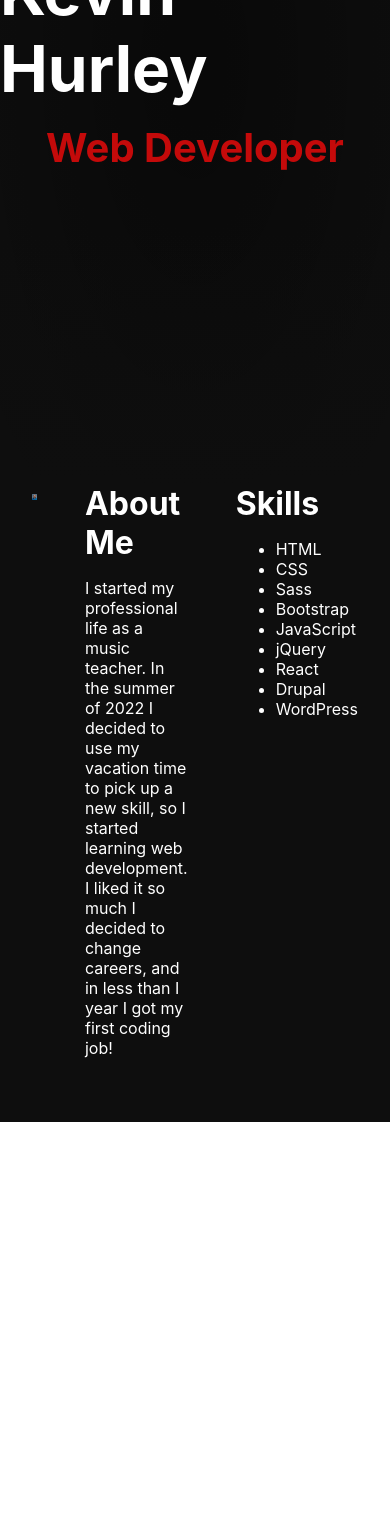
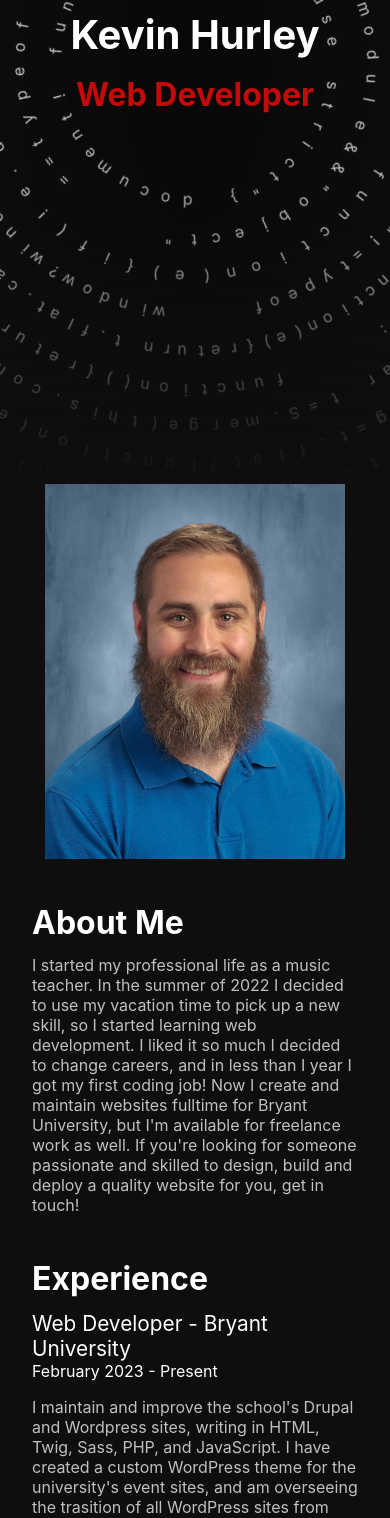
Before and after one commit to kevinhurley23/portfolio, a React (Create React App) app: page / in a window 390 px wide. Shown: the part 360-1878 px from the top of the page. Before the commit the page ends 1482 px from the top, so only its background shows below. Built offline with nearby package versions, Linux system fonts and the light colour scheme.

Commit message:
Finished about section content

```diff
--- a/src/App.css
+++ b/src/App.css
@@ -9,6 +9,7 @@
 .App {
   background-color: var(--background);
   color: var(--primary);
+  font-size: 1rem;
 }
 
 main {
@@ -16,18 +17,18 @@ main {
 }
 
 .container {
-  max-width: 1100px;
+  max-width: 1200px;
   margin: 0 auto;
   padding: 0 2rem;
 }
 
 h1 {
-  font-size: 4rem;
+  font-size: clamp(2.5rem, 7vw, 4rem);
   margin: 0 0 1rem;
 }
 
 h2 {
-  font-size: 3rem;
+  font-size: clamp(2rem, 5vw, 3rem);
   margin: 0 0 1rem;
 }
 
@@ -58,7 +59,7 @@ h3 {
   flex-direction: column;
   justify-content: center;
   align-items: center;
-  & h3 {
+  & h2 {
     margin: 0;
     color: var(--accent1);
   }
@@ -101,17 +102,41 @@ h3 {
 #about .container {
   display: flex;
   gap: 3rem;
+  @media (max-width: 800px) {
+    flex-direction: column;
+  }
   & h3 {
     font-size: 2rem;
+    line-height: 1;
   }
   & .left {
-    /* flex-basis: 300px; */
+    padding: auto;
     & img {
-      width: 100%;
+      display: block;
+      margin: 0 auto;
+      width: min(300px, 80vw);
+      height: auto;
     }
   }
-  & .middle {
-    /* flex-basis: 50%; */
+  & .right {
+    & ul {
+      padding-inline-start: 1.2em;
+      color: var(--secondary);
+      @media (max-width: 800px) {
+        display: flex;
+        gap: 0.6rem 3rem;
+        flex-wrap: wrap;
+      }
+    }
+  }
+  & .experience {
+    margin-top: 3rem;
+  }
+  & .job-title {
+    font-size: 1.3em;
+  }
+  & p {
+    color: var(--secondary);
   }
 }
 
--- a/src/App.js
+++ b/src/App.js
@@ -7,7 +7,7 @@ function App() {
     <div className="App">
       <main>
         <section id="hero">
-          {/* <TextCircles /> */}
+          <TextCircles />
           <div id="hero-text">
             <motion.h1
               initial={{ opacity: 0, y: 200 }}
@@ -16,13 +16,13 @@ function App() {
             >
               Kevin Hurley
             </motion.h1>
-            <motion.h3
+            <motion.h2
               initial={{ opacity: 0, y: 200 }}
               animate={{ opacity: 1, y: 0 }}
               transition={{ delay: 0.2, duration: 1 }}
             >
               Web Developer
-            </motion.h3>
+            </motion.h2>
           </div>
           <div id="overlay-upper"></div>
           <div id="overlay-lower"></div>
@@ -39,8 +39,27 @@ function App() {
                 of 2022 I decided to use my vacation time to pick up a new
                 skill, so I started learning web development. I liked it so much
                 I decided to change careers, and in less than I year I got my
-                first coding job!
+                first coding job! Now I create and maintain websites fulltime
+                for Bryant University, but I'm available for freelance work as
+                well. If you're looking for someone passionate and skilled to
+                design, build and deploy a quality website for you, get in
+                touch!
               </p>
+              <h3 className="experience">Experience</h3>
+              <div className="job">
+                <div className="job-title">
+                  Web Developer - Bryant University
+                </div>
+                <div className="job-length">February 2023 - Present</div>
+                <p className="job-description">
+                  I maintain and improve the school's Drupal and Wordpress
+                  sites, writing in HTML, Twig, Sass, PHP, and JavaScript. I
+                  have created a custom WordPress theme for the university's
+                  event sites, and am overseeing the trasition of all WordPress
+                  sites from hosting on local servers to WP Engine. I work on
+                  templates for a variety of different Drupal entity types.
+                </p>
+              </div>
             </div>
             <div className="right">
               <h3>Skills</h3>
@@ -54,6 +73,7 @@ function App() {
                 <li>React</li>
                 <li>Drupal</li>
                 <li>WordPress</li>
+                <li>Git</li>
               </ul>
             </div>
           </div>
--- a/src/components/TextCircles.js
+++ b/src/components/TextCircles.js
@@ -31,9 +31,9 @@ export default function TextCircles() {
   return (
     <motion.div
       id="text-circles"
-      initial={{ opacity: 0, scale: 0.1 }}
-      animate={{ opacity: 1, scale: 1 }}
-      transition={{ duration: 2 }}
+      initial={{ opacity: 0 }}
+      animate={{ opacity: 1 }}
+      transition={{ delay: 0.5, duration: 4, ease: "easeIn" }}
     >
       {textLines.map((line, index) => (
         <TextCircle
```
